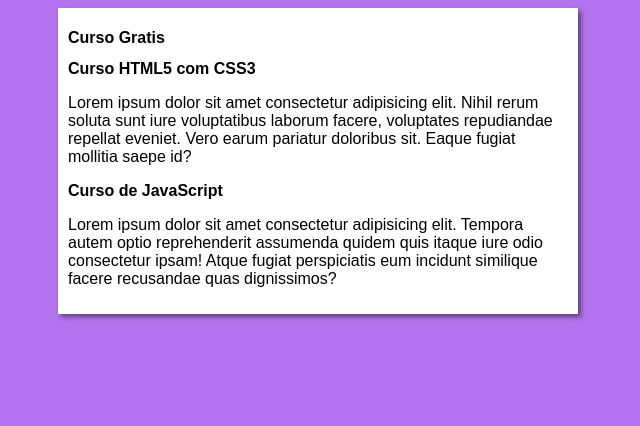
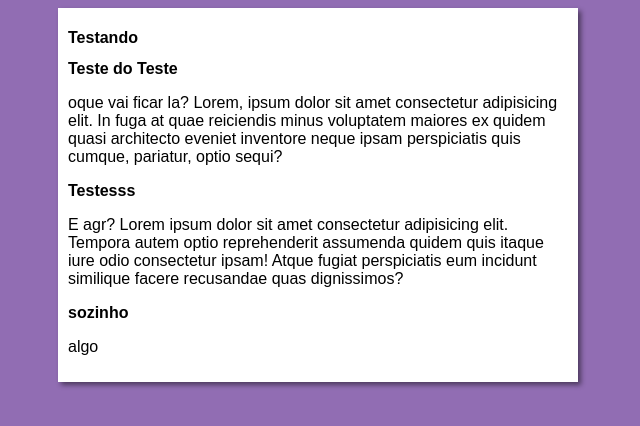
Before and after one commit to GuilhermeSversut/Teste, a plain HTML site: page index.html in a window 1280 px wide. Shown: the whole page, without its empty margins (322-962 px from the left). Drawn offline with Linux system fonts and the light colour scheme.

Commit message:
mudança

```diff
--- a/estilos/style.css
+++ b/estilos/style.css
@@ -4,7 +4,7 @@
 }
 
 body {
-    background-color: rgb(179, 115, 238);
+    background-color: rgb(145, 109, 179);
 
 }
 
--- a/index.html
+++ b/index.html
@@ -9,15 +9,19 @@
 <body>
     <main>
         <header>
-            <h1>Curso Gratis</h1>
+            <h1>Testando</h1>
         </header>
         <article>
-            <h2>Curso HTML5 com CSS3</h2>
-            <p>Lorem ipsum dolor sit amet consectetur adipisicing elit. Nihil rerum soluta sunt iure voluptatibus laborum facere, voluptates repudiandae repellat eveniet. Vero earum pariatur doloribus sit. Eaque fugiat mollitia saepe id?</p>
+            <h2>Teste do Teste</h2>
+            <p>oque vai ficar la? Lorem, ipsum dolor sit amet consectetur adipisicing elit. In fuga at quae reiciendis minus voluptatem maiores ex quidem quasi architecto eveniet inventore neque ipsam perspiciatis quis cumque, pariatur, optio sequi?</p>
         </article>
         <article>
-            <h2>Curso de JavaScript</h2>
-            <p>Lorem ipsum dolor sit amet consectetur adipisicing elit. Tempora autem optio reprehenderit assumenda quidem quis itaque iure odio consectetur ipsam! Atque fugiat perspiciatis eum incidunt similique facere recusandae quas dignissimos?</p>
+            <h2>Testesss</h2>
+            <p>E agr? Lorem ipsum dolor sit amet consectetur adipisicing elit. Tempora autem optio reprehenderit assumenda quidem quis itaque iure odio consectetur ipsam! Atque fugiat perspiciatis eum incidunt similique facere recusandae quas dignissimos?</p>
+                </article>
+                <article>
+                    <h2>sozinho</h2>
+                    <p>algo</p>
                 </article>
     </main>
 </body>
```
